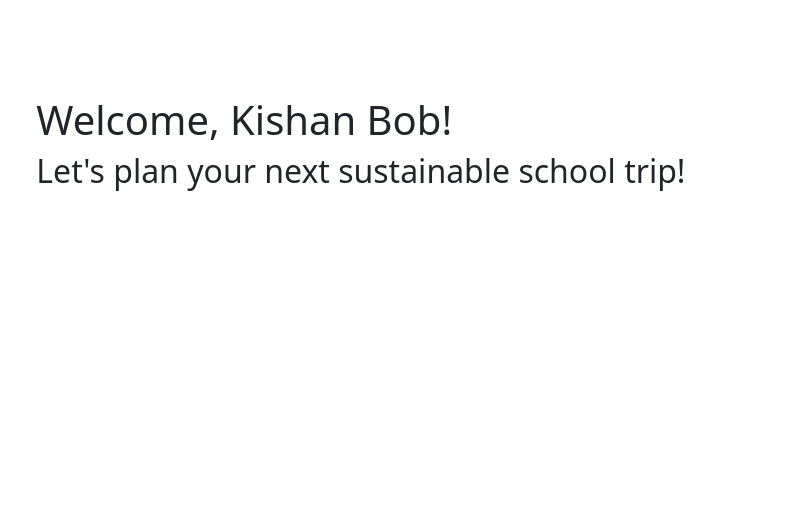
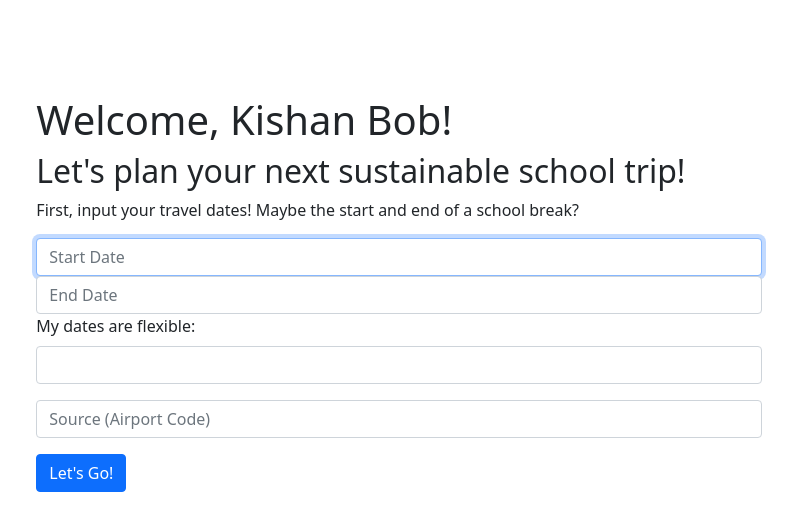
Before and after one commit to kishan-patel-kbp/sustainable_travel_hack_mit, a Flask app: page / in a window 1280 px wide. Shown: the top 531 px of the page, without its empty margins (241-1038 px from the left). Run offline with Flask 2, Linux system fonts and the light colour scheme.

Commit message:
Added form for searching

```diff
--- a/templates/index.html
+++ b/templates/index.html
@@ -7,4 +7,20 @@
 {% block main %}
     <h1>Welcome, {{ username }}!</h1>
     <h2>Let's plan your next sustainable school trip!</h2>
+
+    <form action="/search" method="post">
+        <div class="form-group">
+            <p>First, input your travel dates! Maybe the start and end of a school break?</p>
+            <input autocomplete="off" autofocus class="form-control" name="start_date" placeholder="Start Date" type="text">
+            <input autocomplete="off" autofocus class="form-control" name="end_date" placeholder="End Date" type="text">
+            <label for="flexible"> My dates are flexible: </label><br>
+            <input autocomplete="off" autofocus class="form-control" id="flexible" name="flexible" type="checkbox">
+
+        </div>
+        <div class="form-group">
+            <input class="form-control" name="src" placeholder="Source (Airport Code)" type="text">
+        </div>
+        <button class="btn btn-primary" type="submit">Let's Go!</button>
+    </form>
+
 {% endblock %}
```
